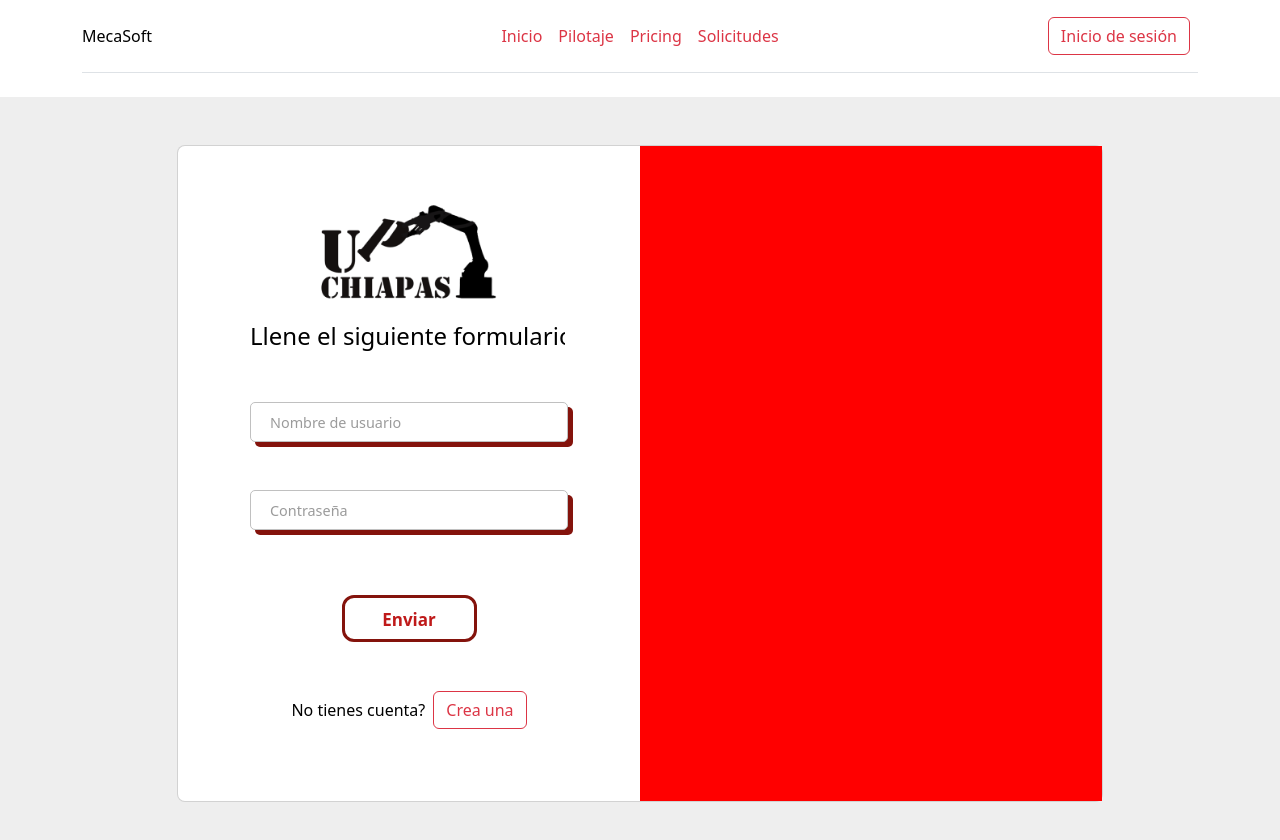
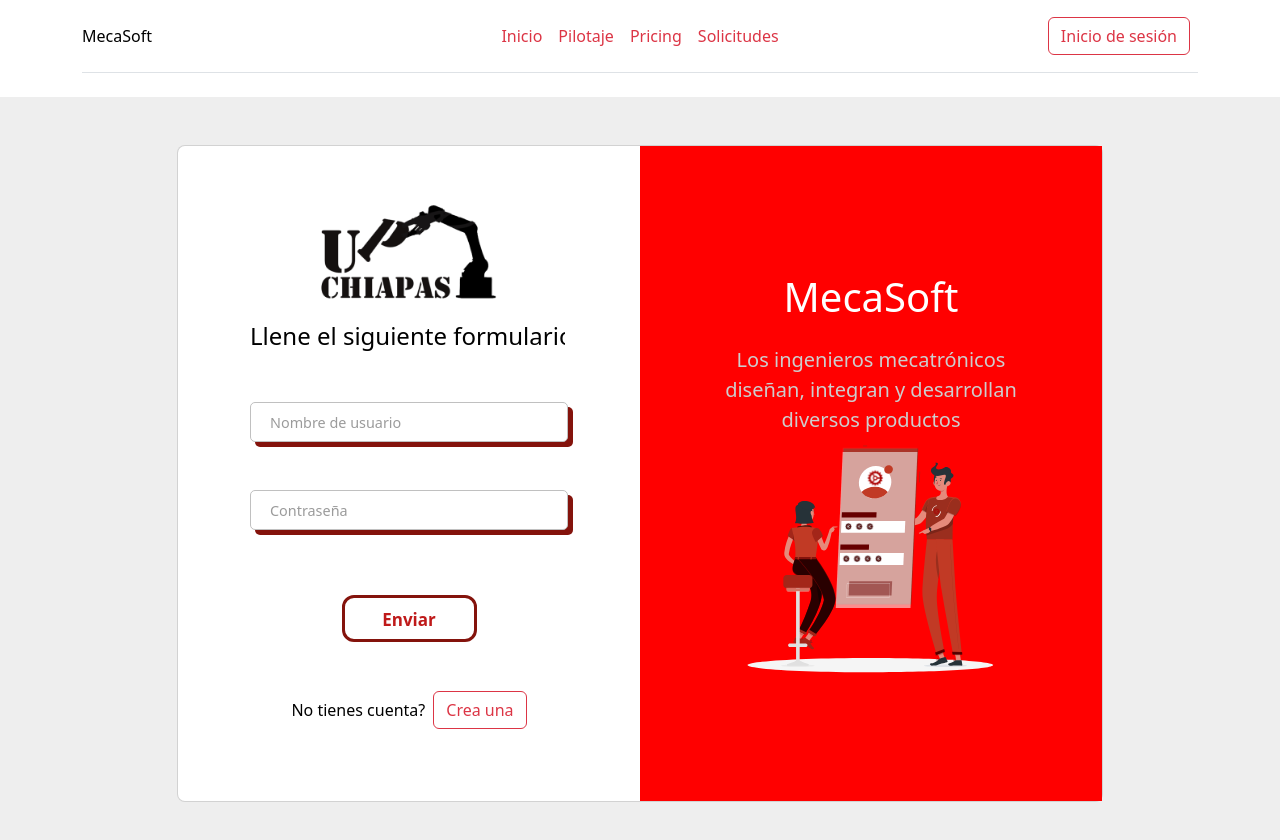
Before and after one commit to Darioantonio20/MecaSoft-Front-end, a React (Vite) app in the folder MecaSoft/: page /inicioDeSesion in a window 1280 px wide. Shown: the top 840 px of the page. Built offline with nearby package versions, Linux system fonts and the light colour scheme.

Commit message:
[ADD] img register

```diff
--- a/MecaSoft/src/pages/InicioDeSesion.jsx
+++ b/MecaSoft/src/pages/InicioDeSesion.jsx
@@ -2,6 +2,7 @@
 import { useNavigate } from 'react-router-dom';
 import NavBar from "../atoms/NavBar";
 import ImgLogoMecaSoftUp from "../assets/img/LogoMecaSoftUp.png";
+import ImgFormLadoDerechoInicioDeSesion from "../assets/img/imgFormLadoDerechoInicioDeSesion.svg";
 import "../assets/style/Forms.css";
 import "../assets/style/Reloader.css";
 
@@ -107,8 +108,11 @@
                                                     </form>
                                                 </div>
                                             </div>
-                                            <div className="col-lg-6 d-flex align-items-center gradient-custom-2 red-background">
-                                                <div className="text-white px-3 py-4 p-md-5 mx-md-4">
+                                            <div className="col-lg-6 d-flex align-items-center justify-content-center gradient-custom-2 red-background">
+                                                <div className="text-white px-3 py-4 p-md-5 mx-md-4 text-center">
+                                                    <h1 className="mb-4 display-6 display-md-5 display-lg-4">MecaSoft</h1>
+                                                    <p className="animated-text mb-0 fs-5 fs-md-4 fs-lg-3">Los ingenieros mecatrónicos diseñan, integran y desarrollan diversos productos</p>
+                                                    <img src={ImgFormLadoDerechoInicioDeSesion} loading='lazy' className="img-fluid" width={500} alt="Img Form"/>
                                                 </div>
                                             </div>
                                         </div>
--- a/MecaSoft/src/pages/Registro.jsx
+++ b/MecaSoft/src/pages/Registro.jsx
@@ -2,7 +2,7 @@
 import { useNavigate } from 'react-router-dom';
 import NavBar from "../atoms/NavBar";
 import ImgLogoMecaSoftUp from "../assets/img/LogoMecaSoftUp.png";
-import ImgFormLadoDerecho from "../assets/img/imgFormLadoDerecho.svg";
+import ImgFormLadoDerechoRegistro from "../assets/img/imgFormLadoDerechoRegistro.svg";
 import "../assets/style/Forms.css";
 import "../assets/style/Reloader.css";
 
@@ -132,8 +132,8 @@
                                     <div className="col-lg-6 d-flex align-items-center justify-content-center gradient-custom-2 red-background">
                                         <div className="text-white px-3 py-4 p-md-5 mx-md-4 text-center">
                                             <h1 className="mb-4 display-6 display-md-5 display-lg-4">MecaSoft</h1>
-                                            <p className="animated-text mb-0 fs-5 fs-md-4 fs-lg-3">Los ingenieros mecatrónicos diseñan, integran y desarrollan diversos productos</p>
-                                            <img src={ImgFormLadoDerecho} loading='lazy' className="img-fluid" width={500} alt="Img Form"/>
+                                            <p className="animated-text mb-0 fs-5 fs-md-4 fs-lg-3">Innovación impulsa la creación, y juntos conducen al éxito.</p>
+                                            <img src={ImgFormLadoDerechoRegistro} loading='lazy' className="img-fluid" width={500} alt="Img Form"/>
                                         </div>
                                     </div>
                                 </div>
```
Also changed, not shown: MecaSoft/src/assets/img/imgFormLadoDerechoInicioDeSesion.svg (renamed from MecaSoft/src/assets/img/imgFormLadoDerecho.svg), MecaSoft/src/assets/img/imgFormLadoDerechoRegistro.svg (added).
